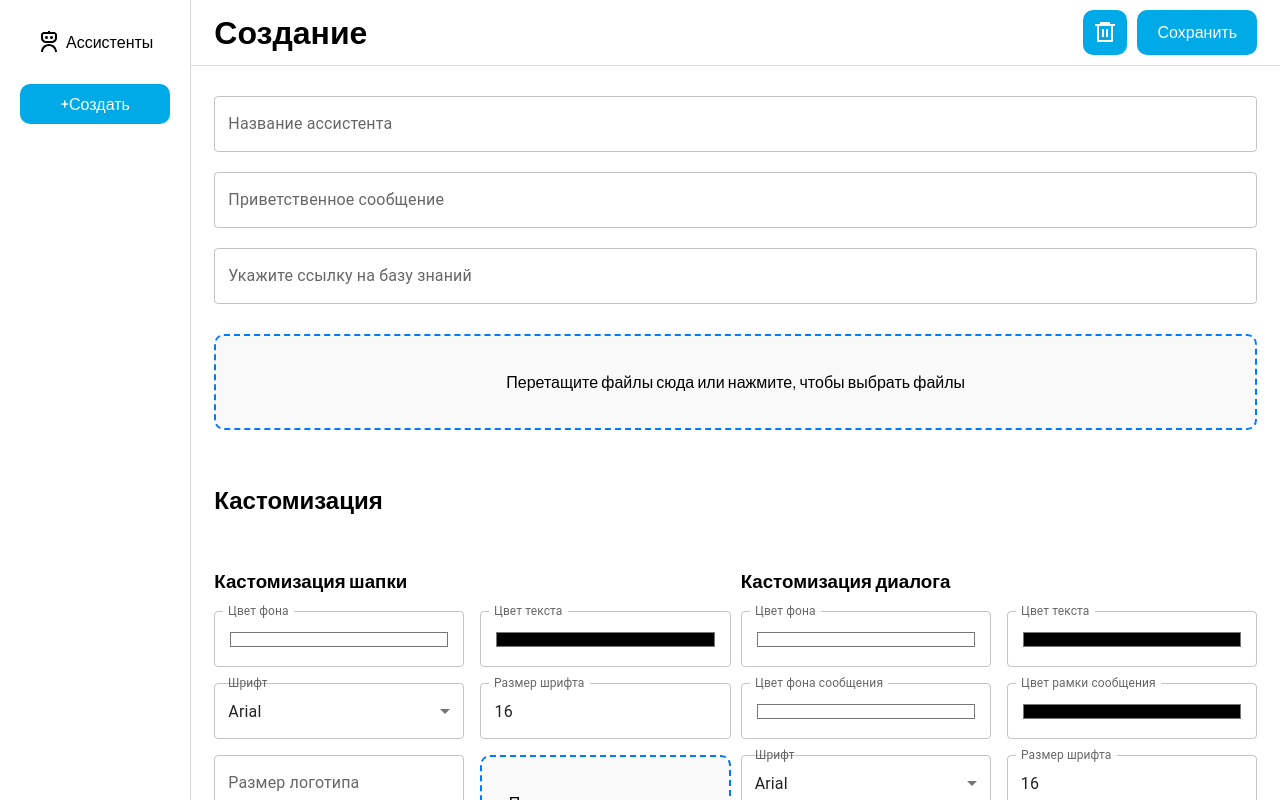
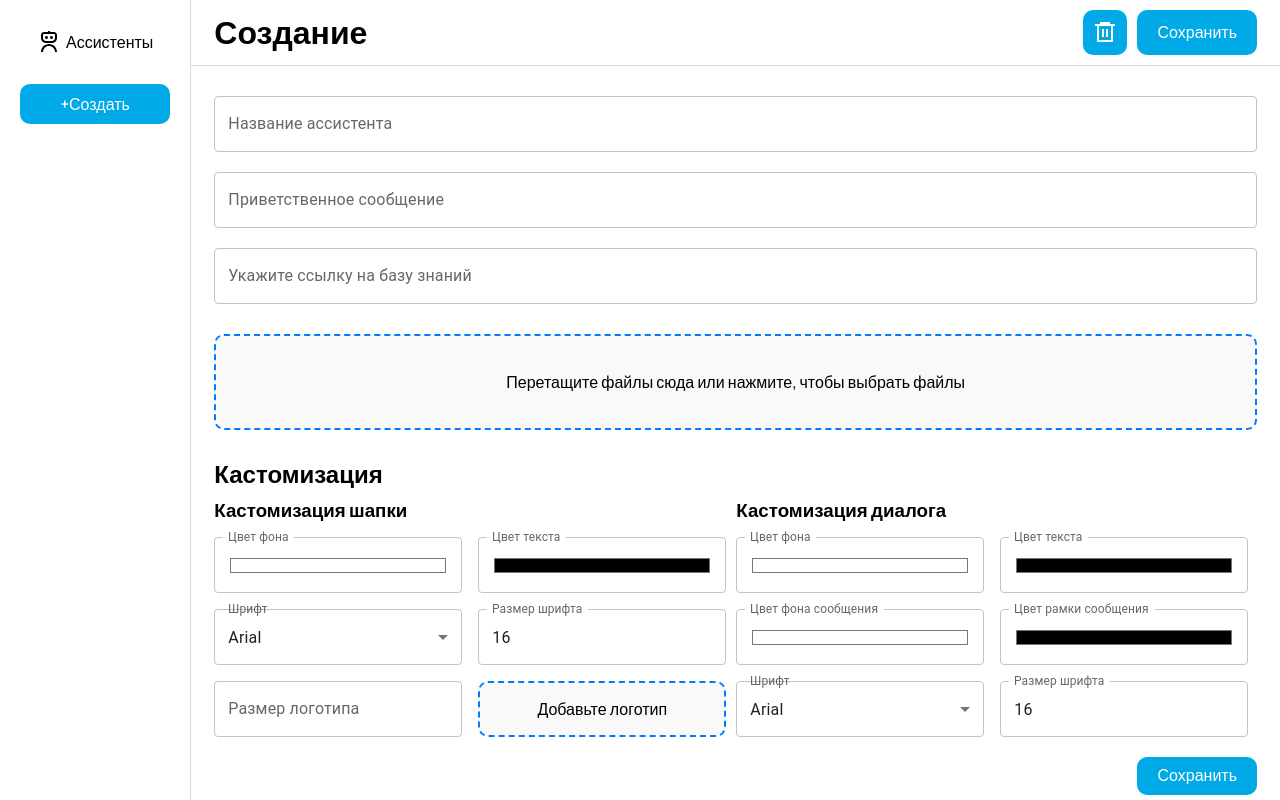
Before and after one commit to Manya18/knowledge-window, a React (Create React App) app in the folder frontend/: page /createAssistant in a window 1280 px wide. Shown: the top 800 px of the page. Built offline with nearby package versions, Linux system fonts and the light colour scheme.

Commit message:
fix styles

```diff
--- a/frontend/src/pages/createAssistant/CreateAssistant.tsx
+++ b/frontend/src/pages/createAssistant/CreateAssistant.tsx
@@ -174,10 +174,9 @@ const CreateAssistant = () => {
                                             value={customizationHeader.logoSize}
                                             onChange={(e) => setCustomizationHeader({...customizationHeader, logoSize: e.target.value})}
                                         />
-
                                         <div {...getLogoProps()} className={styles.logoUpload}>
                                             <input {...getLogoInputProps()} />
-                                            <p>Перетащите логотип сюда или нажмите, чтобы выбрать файл</p>
+                                            <p>Добавьте логотип</p>
                                             {customizationHeader.logo && (
                                                 <img
                                                     src={customizationHeader.logo}
@@ -190,7 +189,7 @@ const CreateAssistant = () => {
                                 </div>
                             </div>
                             <div className={styles.dialogCust}>
-                                <h3 className={styles.headerCust}>Кастомизация диалога</h3>
+                                <h3 className={styles.headerCustTitle}>Кастомизация диалога</h3>
                                 <DialogCustomization options={dialogCustomization} setOptions={setDialogCustomization} />
                             </div>
                         </div>
--- a/frontend/src/pages/createAssistant/createAssistant.module.css
+++ b/frontend/src/pages/createAssistant/createAssistant.module.css
@@ -68,11 +68,16 @@
     transition: background-color 0.3s, border-color 0.3s;
     background-color: #f9f9f9;
 }
-
+.customizationTitle{
+    margin: 0;
+}
 .customizationWrapper {
     display: grid;
     grid-template-columns: 1fr 1fr;
     gap: 10px;
+}
+.headerCustTitle{
+    margin: 10px 0 15px 0;
 }
 .customizationLeft{
     display: flex;
@@ -91,10 +96,10 @@
 .logoUpload {
     border: 2px dashed #007bff;
     border-radius: 10px;
-    padding: 20px;
     text-align: center;
     background-color: #f9f9f9;
     transition: background-color 0.3s, border-color 0.3s;
+    max-height: 56px;
 }
 
 .logoUpload:hover {
@@ -117,8 +122,7 @@
 .customization {
     display: flex;
     flex-wrap: wrap;
-    gap: 16px;
-    margin-top: 16px;
+    margin-top: 10px;
 }
 
 .customizationColor {
```
